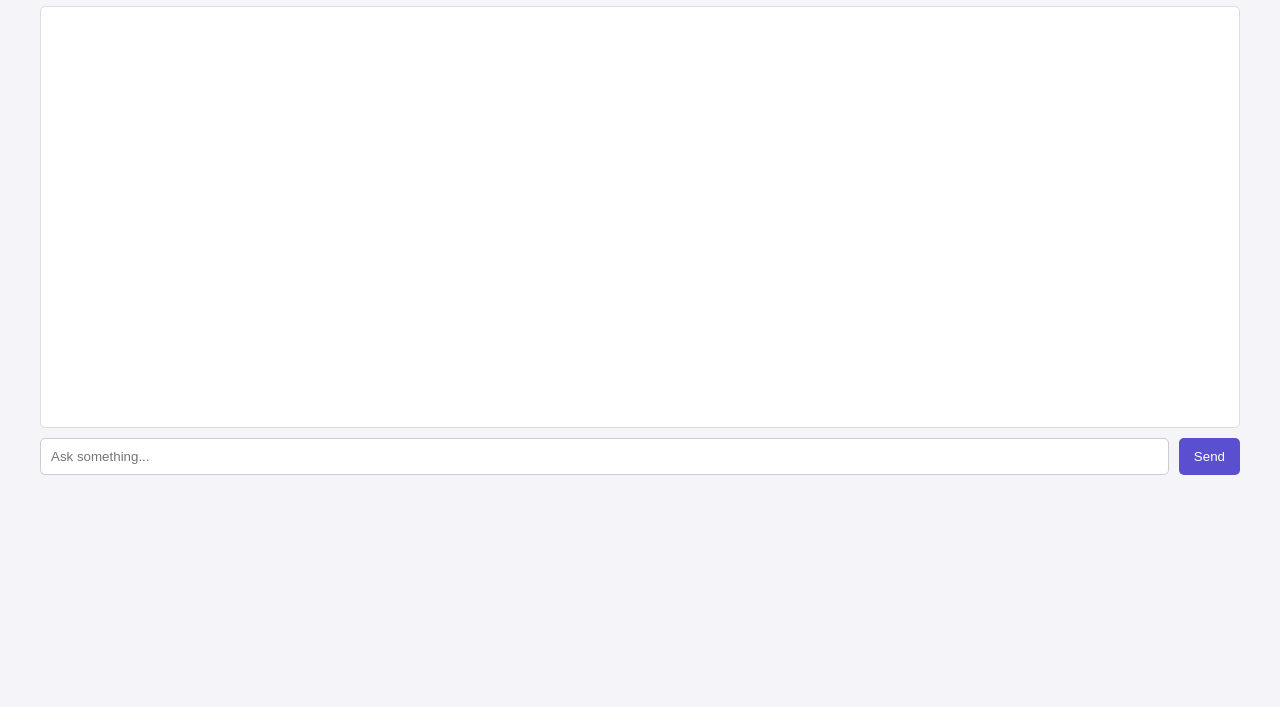
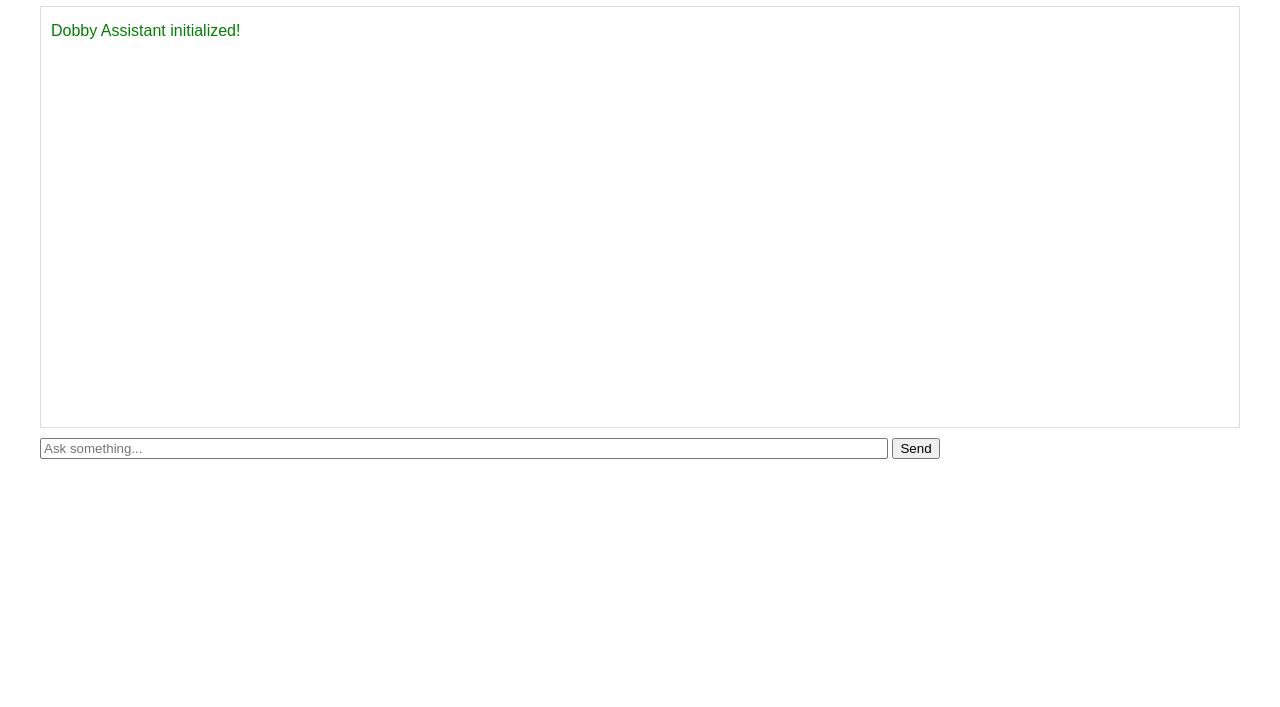
Before and after one commit to Rhino181/Dobby-assistant, a website: page index.html in a window 1280 px wide. Shown: the part 93-800 px from the top of the page. Drawn offline with Linux system fonts and the light colour scheme.

Commit message:
Update index.html

```diff
--- a/index.html
+++ b/index.html
@@ -4,78 +4,96 @@
   <meta charset="UTF-8" />
   <title>Dobby Assistant</title>
   <style>
-    body { font-family: Arial, sans-serif; margin: 40px; background-color: #f4f4f9; color: #333; }
-    h1 { color: #5a4fcf; }
-    #chat { border: 1px solid #ddd; border-radius: 5px; padding: 10px; height: 400px; overflow-y: auto; margin-bottom: 10px; background-color: #fff; }
-    .user { color: #0056b3; text-align: right; margin: 8px 0; }
-    .bot { color: #28a745; text-align: left; margin: 8px 0; }
-    .error { color: #dc3545; font-style: italic; }
-    #input-container { display: flex; }
-    #query { flex-grow: 1; border: 1px solid #ccc; border-radius: 5px; padding: 10px; }
-    button { padding: 10px 15px; border: none; background-color: #5a4fcf; color: white; border-radius: 5px; margin-left: 10px; cursor: pointer; }
-    button:disabled { background-color: #aaa; cursor: not-allowed; }
+    body { font-family: Arial, sans-serif; margin: 40px; }
+    #chat { border: 1px solid #ddd; padding: 10px; height: 400px; overflow-y: auto; margin-bottom: 10px; }
+    .user { color: blue; margin: 5px 0; }
+    .bot { color: green; margin: 5px 0; }
+    .error { color: red; margin: 5px 0; }
   </style>
 </head>
 <body>
   <h1>⚡ Dobby AI Assistant</h1>
   <div id="chat"></div>
-  <div id="input-container">
-    <input type="text" id="query" placeholder="Ask something..." onkeyup="if(event.keyCode === 13) sendMessage()" />
-    <button id="send-button" onclick="sendMessage()">Send</button>
-  </div>
+  <input type="text" id="query" placeholder="Ask something..." style="width:70%" />
+  <button onclick="sendMessage()">Send</button>
+  <div id="error" class="error" style="display:none;">Failed to connect to Dobby. Please try again later.</div>
 
   <script>
-    const queryInput = document.getElementById("query");
-    const chat = document.getElementById("chat");
-    const sendButton = document.getElementById("send-button");
+    console.log("Page loaded - initializing Dobby Assistant");
 
     async function sendMessage() {
-      const query = queryInput.value.trim();
+      const query = document.getElementById("query").value;
       if (!query) return;
 
-      // Disable button and input to prevent spam
+      const chat = document.getElementById("chat");
+      const errorDiv = document.getElementById("error");
+      chat.innerHTML += `<div class="user"><b>You:</b> ${query}</div>`;
+      document.getElementById("query").value = "";
+
+      const sendButton = document.querySelector("button");
       sendButton.disabled = true;
-      queryInput.disabled = true;
-
-      // Display user message
-      chat.innerHTML += `<div class="user"><b>You:</b> ${query}</div>`;
-      queryInput.value = "";
-
-      // Add a thinking indicator for the bot
-      const thinkingDiv = document.createElement("div");
-      thinkingDiv.className = "bot";
-      thinkingDiv.innerHTML = "<b>Dobby:</b> Thinking...";
-      chat.appendChild(thinkingDiv);
-      chat.scrollTop = chat.scrollHeight;
+      sendButton.textContent = "Sending...";
 
       try {
+        console.log("Sending query to /api/research:", query);
+        const controller = new AbortController();
+        const timeoutId = setTimeout(() => controller.abort(), 15000);
+
         const response = await fetch("/api/research", {
           method: "POST",
           headers: { "Content-Type": "application/json" },
           body: JSON.stringify({ query }),
+          signal: controller.signal,
         });
 
-        const data = await response.json();
+        clearTimeout(timeoutId);
+
+        const rawText = await response.text();
+        console.log("Raw response from /api/research:", rawText.substring(0, 200) + "...");
 
         if (!response.ok) {
-            // If API returns an error, display it
-            throw new Error(data.error || "An unknown error occurred.");
+          throw new Error(`HTTP error ${response.status}: ${rawText.substring(0, 100)}...`);
         }
 
-        console.log("Response from Dobby:", data);
-        thinkingDiv.innerHTML = `<b>Dobby:</b> ${data.reply}`;
+        let data;
+        try {
+          data = JSON.parse(rawText);
+        } catch (jsonError) {
+          throw new Error(`Invalid JSON response: ${rawText.substring(0, 100)}... (Full raw: ${rawText})`);
+        }
 
+        console.log("Parsed response from Dobby:", data);
+
+        if (data.error) {
+          chat.innerHTML += `<div class="bot error"><b>Dobby:</b> Error: ${data.error}</div>`;
+          errorDiv.style.display = "block";
+        } else {
+          chat.innerHTML += `<div class="bot"><b>Dobby:</b> ${data.reply || 'No reply received'}</div>`;
+          errorDiv.style.display = "none";
+        }
       } catch (err) {
-        console.error("Error fetching from /api/research:", err);
-        thinkingDiv.innerHTML = `<b class="error">Dobby:</b> Oops! ${err.message}</div>`;
+        console.error("Error in sendMessage:", err);
+        let errorMessage = "Failed to get response from Dobby.";
+        if (err.name === "AbortError") {
+          errorMessage = "Request timed out—try a shorter query.";
+        } else if (err.message.includes("HTTP error")) {
+          errorMessage = err.message;
+        } else if (err.message.includes("Invalid JSON")) {
+          errorMessage = `Invalid response from server: ${err.message}`;
+        }
+        chat.innerHTML += `<div class="bot error"><b>Error:</b> ${errorMessage}</div>`;
+        errorDiv.style.display = "block";
       } finally {
-        // Re-enable button and input
         sendButton.disabled = false;
-        queryInput.disabled = false;
-        queryInput.focus();
+        sendButton.textContent = "Send";
         chat.scrollTop = chat.scrollHeight;
       }
     }
+
+    window.addEventListener('load', () => {
+      console.log("DOM fully loaded");
+      document.getElementById("chat").innerHTML += `<div class="bot">Dobby Assistant initialized!</div>`;
+    });
   </script>
 </body>
 </html>
```
